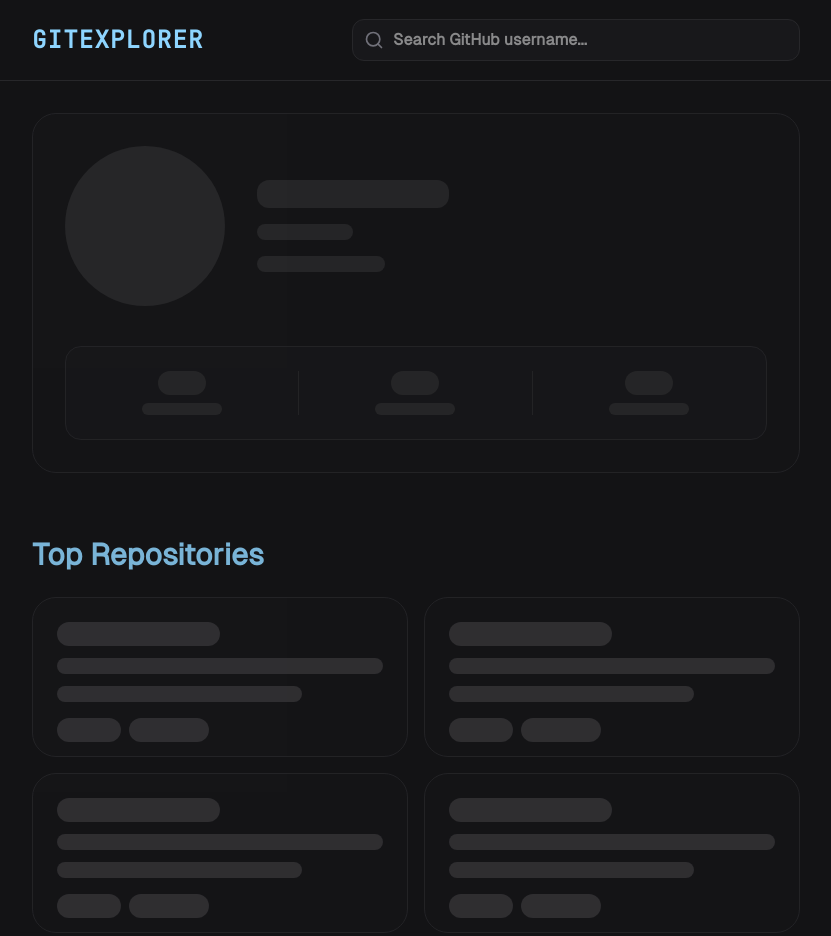
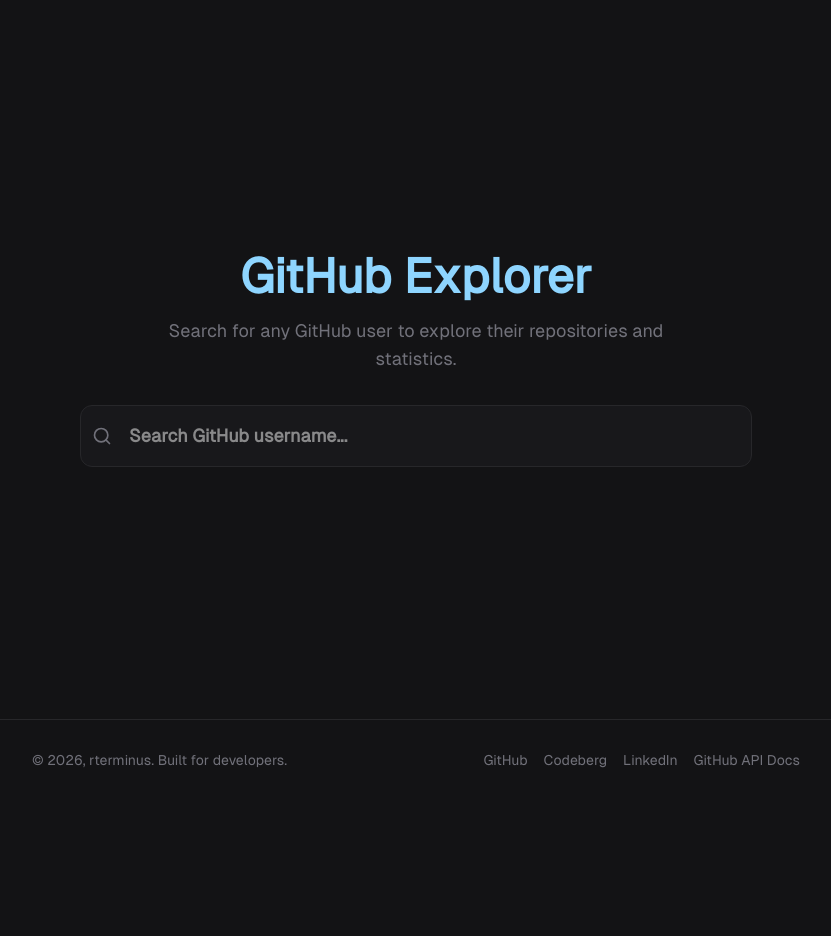
Before and after one commit to rterminus/github-explorer, an Astro site: page / in a window 1280 px wide. Shown: the top 936 px of the page, without its empty margins (224-1055 px from the left). After the commit the page ends 800 px from the top, so only its background shows below. Built offline with nearby package versions, Linux system fonts and the light colour scheme; Astro itself is replaced by a stand-in of ours.

Commit message:
feat: SearchBar & ErrorScreen componentized ++ HomeScreen added

```diff
--- a/src/components/App.jsx
+++ b/src/components/App.jsx
@@ -1,11 +1,13 @@
 import { useState, useEffect } from "react";
 
+import ErrorScreen from "../components/ErrorScreen.jsx";
+import Footer from "../components/Footer.jsx";
+import HomeScreen from "../components/HomeScreen.jsx";
 import Navbar from "../components/Navbar.jsx";
 import ProfileCard from "../components/ProfileCard.jsx";
 import ProfileSkeleton from "../components/ProfileSkeleton.jsx";
 import RepoGrid from "../components/RepoGrid.jsx";
 import RepoSkeleton from "../components/RepoSkeleton.jsx";
-import Footer from "../components/Footer.jsx";
 
 export default function App() {
   const [searchQuery, setSearchQuery] = useState("");
@@ -51,22 +53,15 @@
   }, [searchQuery]);
 
   return (
+    <div className="min-h-screen flex flex-col">
+      {searchQuery === "" ? (
+        <HomeScreen onSearch={setSearchQuery} isLoading={isLoading} />
+      ) : (
         <>
           <Navbar onSearch={setSearchQuery} isLoading={isLoading} />
-      <main className="mx-auto flex w-full max-w-3xl flex-col gap-10 md:gap-16 px-6 py-8 lg:px-0">
+          <main className="mx-auto flex w-full max-w-3xl flex-col gap-10 px-6 py-8 md:gap-16 lg:px-0">
             {hasError ? (
-          <div className="bg-surface-card border-border-subtle flex flex-col items-center justify-center gap-4 rounded-xl border py-20 text-center">
-            <span className="text-text-muted material-symbols-outlined text-5xl">
-              Error!
-            </span>
-            <h2 className="text-text-primary text-2xl font-bold">
-              User not found
-            </h2>
-            <p className="text-text-secondary">
-              We couldn't find anyone with the username{" "}
-              <span className="text-primary text-lg">@{searchQuery}</span>.
-            </p>
-          </div>
+              <ErrorScreen searchQuery={searchQuery} />
             ) : !isLoading && userData ? (
               <>
                 <ProfileCard user={userData} />
@@ -79,7 +74,9 @@
               </>
             )}
           </main>
+        </>
+      )}
     <Footer />
-    </>
+    </div>
   );
 }
--- /dev/null
+++ b/src/components/ErrorScreen.jsx
@@ -0,0 +1,14 @@
+export default function ErrorScreen({ searchQuery }) {
+  return (
+    <div className="bg-surface-card border-border-subtle flex flex-col items-center justify-center gap-4 rounded-xl border py-20 text-center">
+      <span className="text-text-muted material-symbols-outlined text-5xl">
+        Error!
+      </span>
+      <h2 className="text-text-primary text-2xl font-bold">User not found</h2>
+      <p className="text-text-secondary">
+        We couldn't find anyone with the username{" "}
+        <span className="text-primary text-lg">@{searchQuery}</span>.
+      </p>
+    </div>
+  );
+}
--- /dev/null
+++ b/src/components/HomeScreen.jsx
@@ -0,0 +1,20 @@
+import SearchBar from "./SearchBar";
+
+export default function HomeScreen({ onSearch, isLoading }) {
+  return (
+    <div className="animate-fade-in-up flex flex-1 flex-col items-center justify-center px-6 text-center">
+      <h1 className="text-primary text-3xl font-extrabold md:text-5xl">
+        GitHub Explorer
+      </h1>
+      <p className="text-text-muted mt-4 max-w-lg text-base md:text-lg">
+        Search for any GitHub user to explore their repositories and statistics.
+      </p>
+      <SearchBar
+        onSearch={onSearch}
+        isLoading={isLoading}
+        wrapperClass="w-full max-w-2xl mt-8"
+        inputClass="py-3 text-base pl-10 md:py-4 md:text-lg md:pl-12"
+      />
+    </div>
+  );
+}
--- a/src/components/Navbar.jsx
+++ b/src/components/Navbar.jsx
@@ -1,36 +1,18 @@
-import { Search, Loader2 } from "lucide-react";
+import SearchBar from "./SearchBar.jsx";
 
 export default function Navbar({ onSearch, isLoading }) {
-  const handleKeyDown = (event) => {
-    if (event.key !== "Enter") return;
-
-    const typedText = event.target.value;
-
-    onSearch(typedText);
-  };
-
   return (
     <header className="bg-surface-bg border-border-subtle w-full border-b">
       <div className="mx-auto flex h-20 w-full max-w-3xl flex-row items-center justify-between px-6 lg:px-0">
         <h1 className="text-primary font-mono text-xl font-bold tracking-wider md:text-2xl">
           GITEXPLORER
         </h1>
-        <div className="relative w-full max-w-48 md:max-w-md">
-          {isLoading ? (
-            <Loader2 className="text-text-muted absolute top-1/2 left-3 h-5 w-5 -translate-y-1/2 animate-spin" />
-          ) : (
-            <Search className="text-text-muted absolute top-1/2 left-3 h-5 w-5 -translate-y-1/2" />
-          )}
-          <input
-            className="bg-surface-input text-text-primary border-border-subtle focus:border-primary focus:ring-primary w-full rounded-md border px-4 py-2 pl-10 font-bold transition-colors focus:ring-1 focus:outline-none"
-            type="text"
-            placeholder={
-              isLoading ? "Searching..." : "Search GitHub username..."
-            }
-            onKeyDown={handleKeyDown}
-            disabled={isLoading}
-          />
-        </div>
+        <SearchBar
+          onSearch={onSearch}
+          isLoading={isLoading}
+          wrapperClass="max-w-48 md:max-w-md"
+          inputClass="text-base"
+        />
       </div>
     </header>
   );
--- /dev/null
+++ b/src/components/SearchBar.jsx
@@ -0,0 +1,33 @@
+import { Search, Loader2 } from "lucide-react";
+
+export default function SearchBar({
+  onSearch,
+  isLoading,
+  wrapperClass,
+  inputClass,
+}) {
+  const handleKeyDown = (event) => {
+    if (event.key !== "Enter") return;
+
+    const typedText = event.target.value;
+
+    onSearch(typedText);
+  };
+
+  return (
+    <div className={`relative w-full ${wrapperClass || ""}`}>
+      {isLoading ? (
+        <Loader2 className="text-text-muted absolute top-1/2 left-3 h-5 w-5 -translate-y-1/2 animate-spin" />
+      ) : (
+        <Search className="text-text-muted absolute top-1/2 left-3 h-5 w-5 -translate-y-1/2" />
+      )}
+      <input
+        className={`bg-surface-input text-text-primary border-border-subtle focus:border-primary focus:ring-primary w-full rounded-md border px-4 py-2 pl-10 font-bold transition-colors focus:ring-1 focus:outline-none ${inputClass || ""}`}
+        type="text"
+        placeholder={isLoading ? "Searching..." : "Search GitHub username..."}
+        onKeyDown={handleKeyDown}
+        disabled={isLoading}
+      />
+    </div>
+  );
+}
```
Lines whose indentation alone changed are shown as unchanged.
